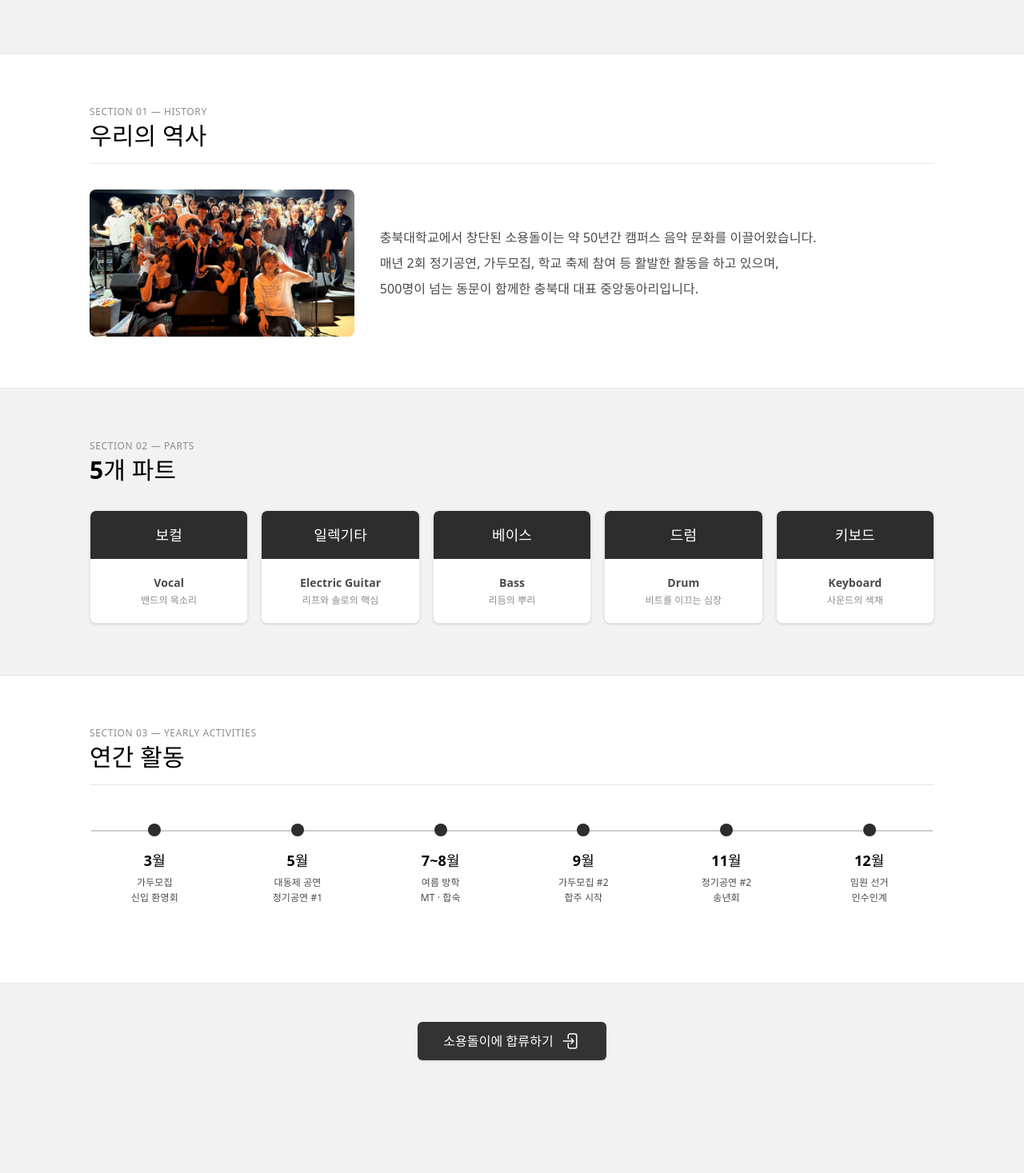
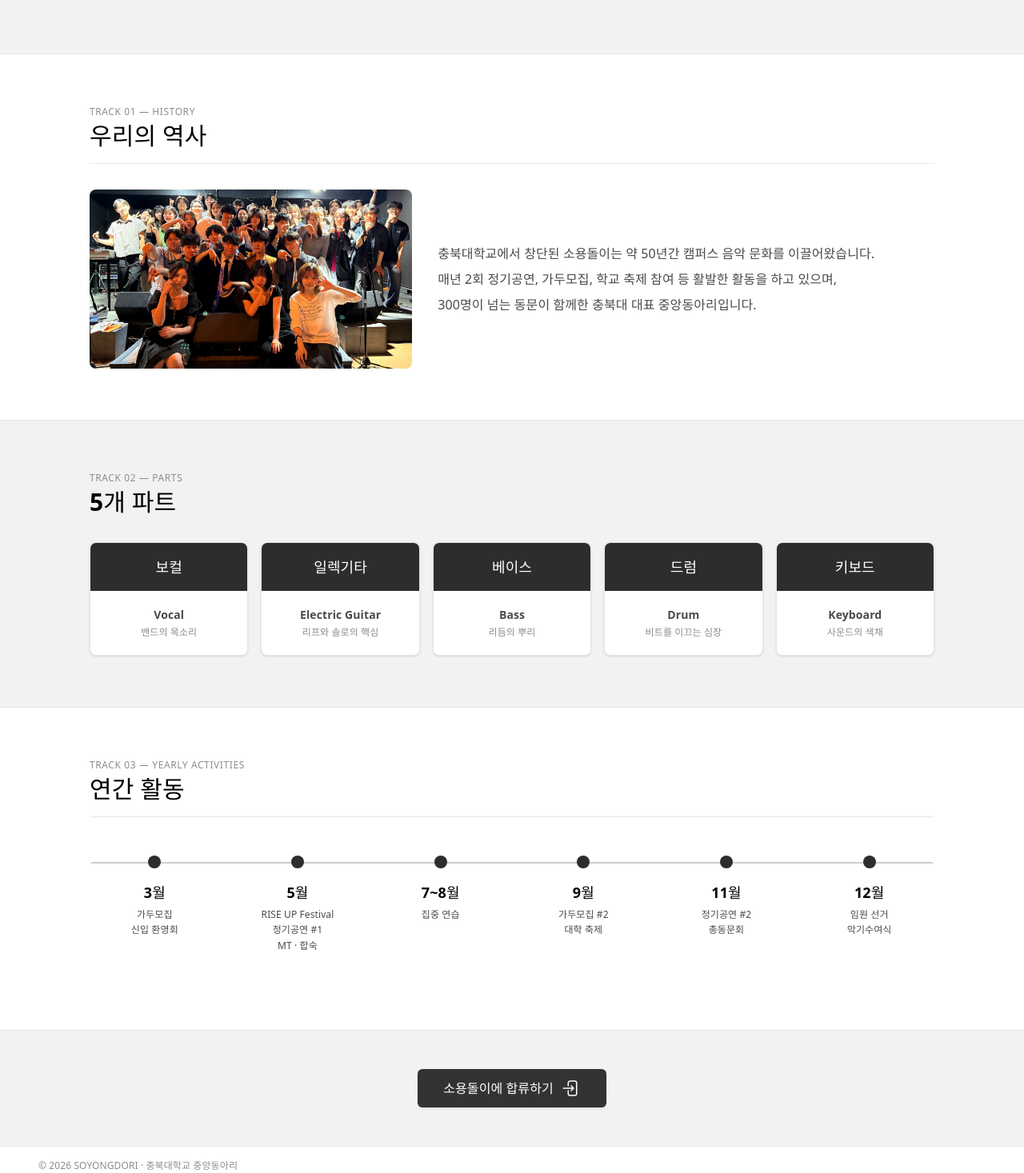
Before and after one commit to openWEBsw/project-soyongdori, a React (Vite) app in the folder frontend/: page /introduce in a window 1280 px wide. Shown: the part 322-1789 px from the top of the page at 80% size. Before the commit the page ends 1696 px from the top, so only its background shows below. Built offline with nearby package versions, Linux system fonts and the light colour scheme.

Commit message:
feat: modify introduce page

```diff
--- a/frontend/src/features/introduce/introduce.tsx
+++ b/frontend/src/features/introduce/introduce.tsx
@@ -1,6 +1,9 @@
 import React from 'react';
+import { Link } from 'react-router-dom';
 import Header from '../../shared/layout/Header';
 import introduceHero from '../../assets/introduce_hero.jpeg';
+import Footer from '../../shared/layout/Footer';
+import { useAuth } from '../../contexts/AuthContext';
 
 const partsData = [
   { name: '보컬', english: 'Vocal', desc: '밴드의 목소리' },
@@ -12,19 +15,22 @@ const partsData = [
 
 const timelineData = [
   { date: '3월', activity: '가두모집\n신입 환영회' },
-  { date: '5월', activity: '대동제 공연\n정기공연 #1' },
-  { date: '7~8월', activity: '여름 방학\nMT · 합숙' },
-  { date: '9월', activity: '가두모집 #2\n합주 시작' },
-  { date: '11월', activity: '정기공연 #2\n송년회' },
-  { date: '12월', activity: '임원 선거\n인수인계' },
+  { date: '5월', activity: 'RISE UP Festival\n정기공연 #1\nMT · 합숙' },
+  { date: '7~8월', activity: '집중 연습\n' },
+  { date: '9월', activity: '가두모집 #2\n대학 축제' },
+  { date: '11월', activity: '정기공연 #2\n총동문회' },
+  { date: '12월', activity: '임원 선거\n악기수여식' },
 ];
 
 const Introduce: React.FC = () => {
+  const { isAuthenticated, member } = useAuth();
+
   return (
     <div className="min-h-screen bg-bg-white text-text-primary font-sans flex flex-col">
       <Header />
 
       {/* 메인 챕터 */}
+      {/* TODO 이미지로 교체 등 시선 끌기 */}
       <section className="bg-bg-light border-b border-border-light">
         <div className="max-w-6xl mx-auto px-6 md:px-12 py-16 text-center flex flex-col items-center">
           <span className="text-text-muted text-xs tracking-widest font-medium mb-3">
@@ -35,8 +41,8 @@ const Introduce: React.FC = () => {
             충북대학교 중앙 밴드 동아리
           </p>
           <p className="text-sm md:text-base font-light leading-relaxed text-text-secondary max-w-2xl">
-            거센 흐름 속에서 우리는 함께 연주한다. <br />
-            수십년의 시간, 변하지 않은 단 하나 — 무대 위의 우리.
+            1970년대부터 이어져 온 충북대학교 대표 중앙 밴드 동아리입니다. <br />
+            다양한 장르의 음악을 함께 연주하며 우리만의 무대를 만들어갑니다.
           </p>
         </div>
       </section>
@@ -46,23 +52,23 @@ const Introduce: React.FC = () => {
         <div className="max-w-6xl mx-auto px-6 md:px-12 py-16 text-left">
           <div className="mb-8 flex flex-col gap-1">
             <span className="text-text-muted text-xs tracking-wider uppercase font-medium">
-              SECTION 01 — HISTORY
+              TRACK 01 — HISTORY
             </span>
             <h2 className="text-3xl font-bold text-text-title">우리의 역사</h2>
           </div>
           <hr className="border-border-light -mt-4 mb-8" />
-          <div className="grid grid-cols-1 md:grid-cols-3 gap-8 items-center mt-8">
+          <div className="grid grid-cols-1 md:grid-cols-5 gap-8 items-center mt-8">
             <img
               src={introduceHero}
               alt="소용돌이 역사"
-              className="w-full aspect-[1.8/1] object-cover rounded-lg"
+              className="md:col-span-2 w-full aspect-[1.8/1] object-cover rounded-lg"
             />
 
-            <div className="md:col-span-2 text-sm md:text-base leading-loose font-light text-text-secondary">
+            <div className="md:col-span-3 text-sm md:text-base leading-loose font-light text-text-secondary">
               <p>
                 충북대학교에서 창단된 소용돌이는 약 50년간 캠퍼스 음악 문화를 이끌어왔습니다. <br />
                 매년 2회 정기공연, 가두모집, 학교 축제 참여 등 활발한 활동을 하고 있으며, <br />
-                500명이 넘는 동문이 함께한 충북대 대표 중앙동아리입니다.
+                300명이 넘는 동문이 함께한 충북대 대표 중앙동아리입니다.
               </p>
             </div>
           </div>
@@ -74,7 +80,7 @@ const Introduce: React.FC = () => {
         <div className="max-w-6xl mx-auto px-6 md:px-12 py-16 text-left">
           <div className="mb-8 flex flex-col gap-1">
             <span className="text-text-muted text-xs tracking-wider uppercase font-medium">
-              SECTION 02 — PARTS
+              TRACK 02 — PARTS
             </span>
             <h2 className="text-3xl font-bold text-text-title">5개 파트</h2>
           </div>
@@ -99,7 +105,7 @@ const Introduce: React.FC = () => {
         <div className="max-w-6xl mx-auto px-6 md:px-12 py-16 text-left">
           <div className="mb-8 flex flex-col gap-1">
             <span className="text-text-muted text-xs tracking-wider uppercase font-medium">
-              SECTION 03 — YEARLY ACTIVITIES
+              TRACK 03 — YEARLY ACTIVITIES
             </span>
             <h2 className="text-3xl font-bold text-text-title">연간 활동</h2>
           </div>
@@ -122,17 +128,19 @@ const Introduce: React.FC = () => {
       </section>
 
       {/* 합류버튼 챕터 */}
-      <section className="bg-bg-light py-12">
+      {!(isAuthenticated && member?.status === 'active') && <section className="bg-bg-light py-12">
         <div className="max-w-6xl mx-auto px-6 md:px-12 flex flex-col items-center">
-          <button className="bg-btn-primary-bg text-btn-primary-text rounded-md flex items-center justify-center gap-2.5 h-12 px-8 text-sm md:text-base font-bold hover:opacity-95 transition-opacity shadow-sm cursor-pointer">
+          <Link to="/apply" className="bg-btn-primary-bg text-btn-primary-text rounded-md flex items-center justify-center gap-2.5 h-12 px-8 text-sm md:text-base font-bold hover:opacity-95 transition-opacity shadow-sm cursor-pointer">
             소용돌이에 합류하기
             <svg xmlns="http://www.w3.org/2000/svg" fill="none" viewBox="0 0 24 24" strokeWidth={1.5} stroke="currentColor" className="size-6">
               <path strokeLinecap="round" strokeLinejoin="round" d="M8.25 9V5.25A2.25 2.25 0 0 1 10.5 3h6a2.25 2.25 0 0 1 2.25 2.25v13.5A2.25 2.25 0 0 1 16.5 21h-6a2.25 2.25 0 0 1-2.25-2.25V15M12 9l3 3m0 0-3 3m3-3H2.25" />
             </svg>
-          </button>
+          </Link>
         </div>
-      </section>
+      </section>}
+      <Footer />
     </div>
+
   );
 };
 
```
